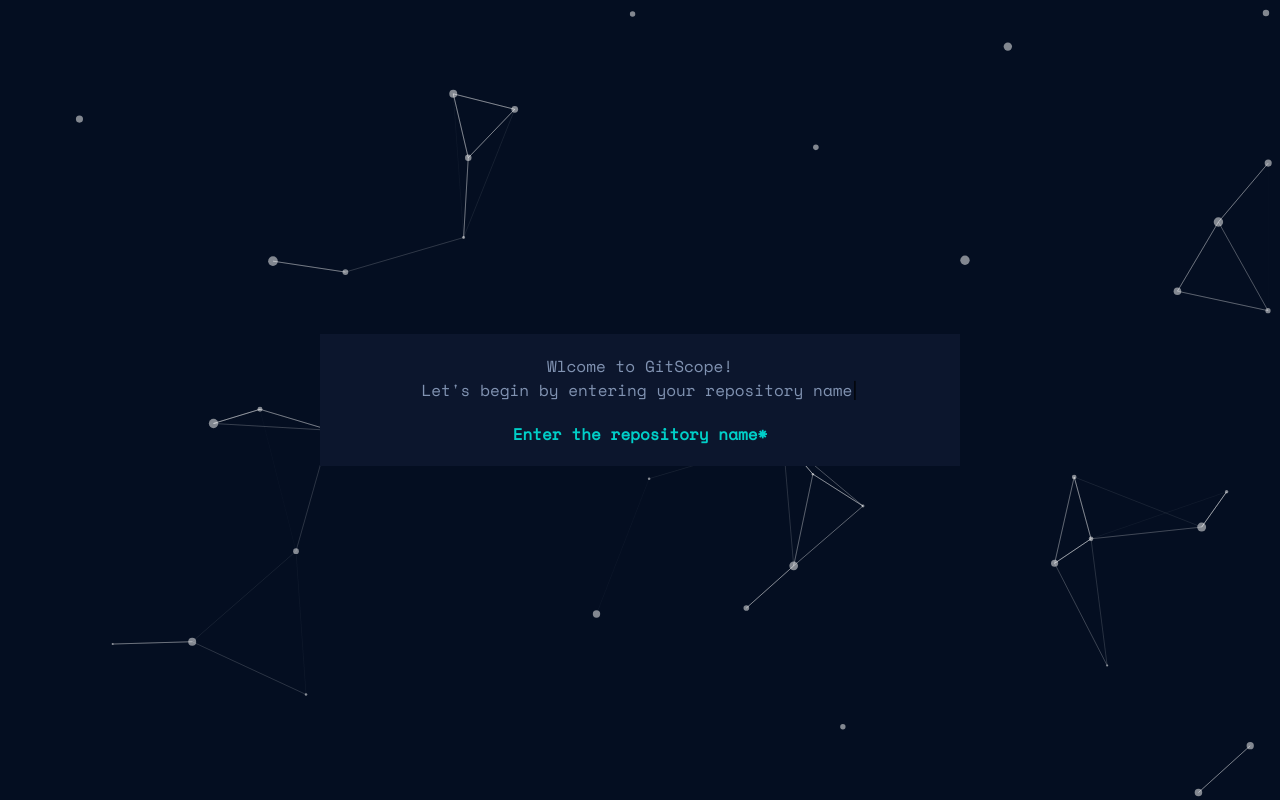
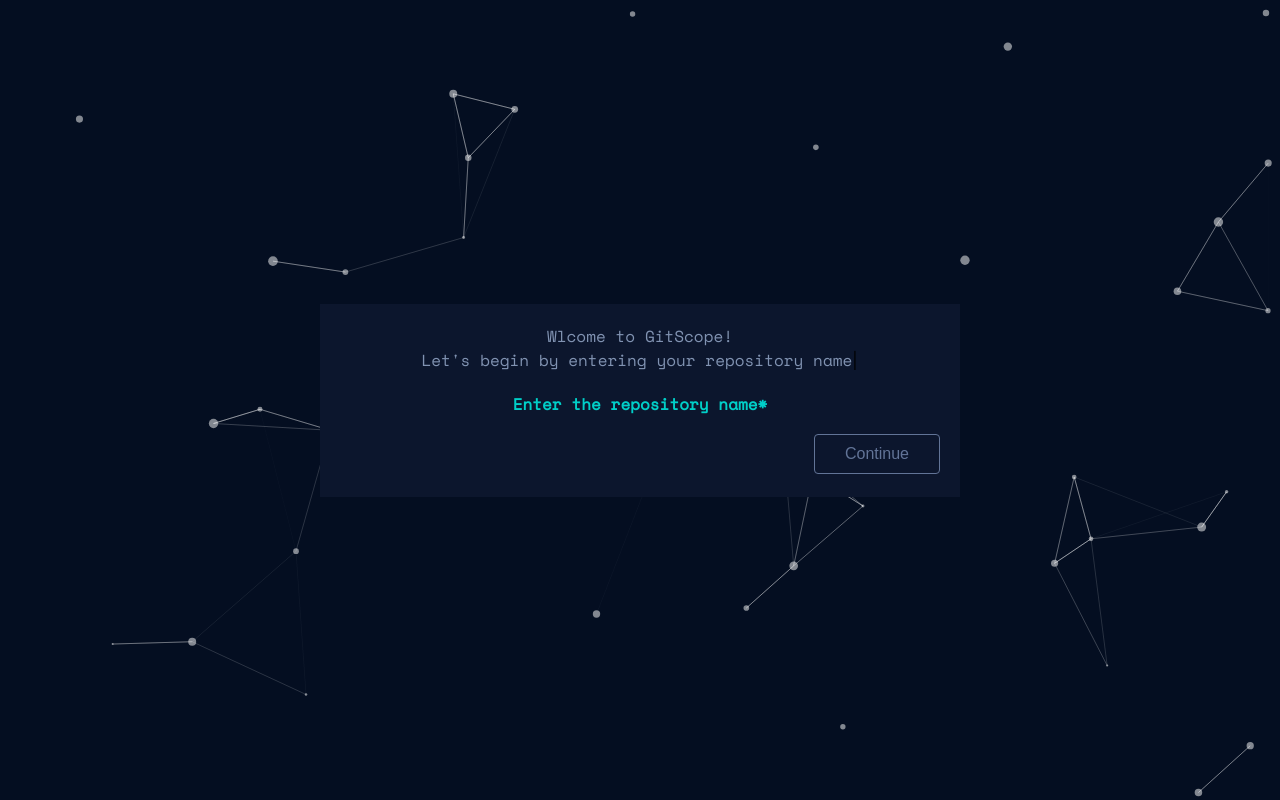
Before and after one commit to Kabilesh020799/GitScope, a React (Create React App) app: page /login in a window 1280 px wide. Built offline with nearby package versions, Linux system fonts and the light colour scheme; the HTML template or start-up script is replaced by a standard one.

Commit message:
Login Page: added inout box and styles

```diff
--- a/src/containers/login/Login.jsx
+++ b/src/containers/login/Login.jsx
@@ -6,6 +6,7 @@
 
 const Login = () => {
   const [isTypeDone, setIsTypeDone] = useState(false);
+  const [email, setEmail] = useState('');
 
   const welcomeText = "Welcome to GitScope! \n Let\'s begin by entering your repository name";
 
@@ -19,6 +20,14 @@
               isTypeDone ? (
                 <div className="repo-name">
                   Enter the repository name*
+                  <div className='repo-name-wrapper'>
+                    <input
+                      className='repo-name-wrapper-input'
+                      onChange={(e) => setEmail(e.target.value)}
+                      value={email}
+                    />
+                    <button className='repo-name-wrapper-btn'>Continue</button>
+                  </div>
                 </div>
               ) : null
             }
--- a/src/containers/login/components/login-background/loginBackground.jsx
+++ b/src/containers/login/components/login-background/loginBackground.jsx
@@ -91,8 +91,7 @@
 				detectRetina: true,
 			}}
 		/>
-)
-    ;
+	);
 };
 
 export default LoginBackground;
--- a/src/containers/login/style.scss
+++ b/src/containers/login/style.scss
@@ -20,6 +20,40 @@
         font-size: 16px;
         font-weight: 600;
         margin-top: 20px;
+
+        &-wrapper {
+          width: 100%;
+          display: flex;
+          align-items: center;
+
+          &-input {
+            width: calc(100% - 20px);
+            background: transparent;
+            outline: none;
+            border: none;
+            font-size: 20px;
+            color: #fff;
+            margin-top: 1rem;
+            padding: 10px;
+            border: 1px solid transparent;
+          }
+          &-input:active, &-input:focus {
+            border: 1px solid blue;
+          }
+          &-btn {
+            border: 1px solid rgb(98, 116, 151);
+            color: rgb(98, 116, 151);
+            padding: 0px 30px;
+            font-size: 16px;
+            outline: none;
+            background: transparent;
+            height: 40px;
+            border-radius: 4px;
+            cursor: pointer;
+            margin-top: 1rem;
+            margin-left: 12px;
+          }
+        }
       }
     }
   }
```
Lines whose indentation alone changed are shown as unchanged.
